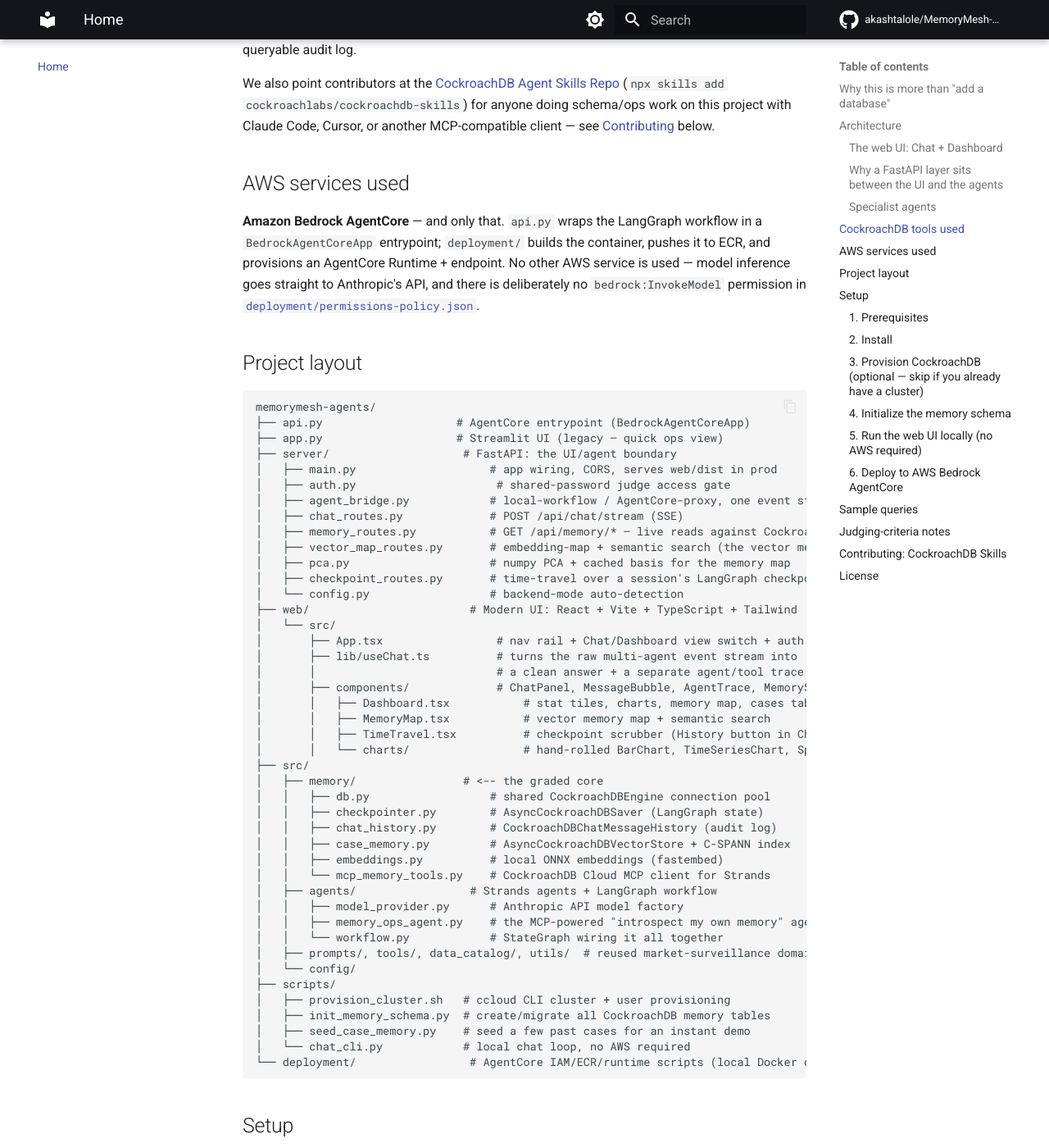
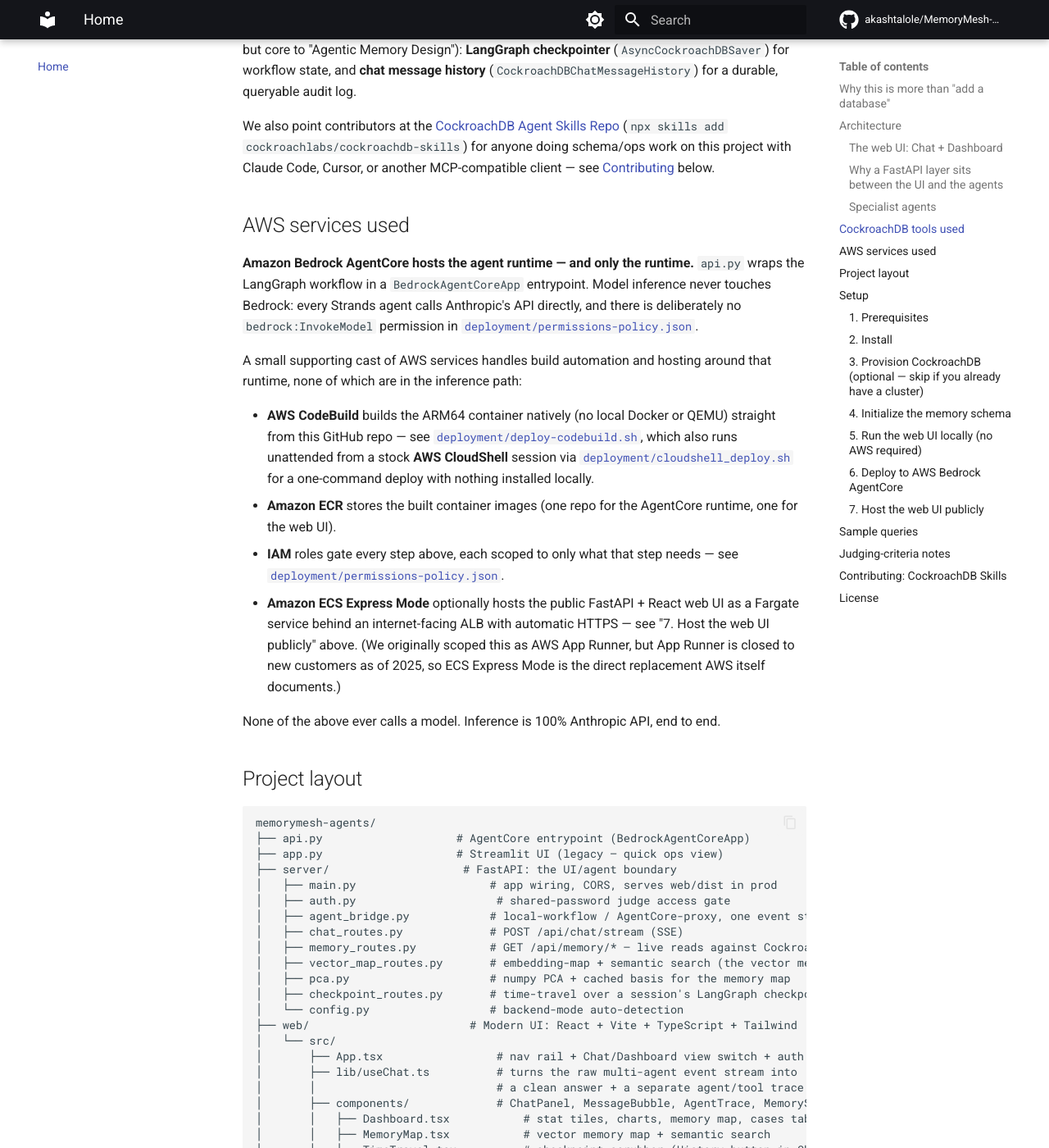
Before and after one commit to akashtalole/MemoryMesh-Agents, an MkDocs documentation site: the page built from docs/index.md, in a window 1280 px wide and 1400 px high, scrolled down 4808 px. Shown: the whole window at 82% size. Built offline with MkDocs 1.6.1 and Material for MkDocs 9.7.7, drawn with Linux system fonts in a browser that asks for light colours; comment, search, counter and statistics services are not loaded; some of the changed text lies outside the part shown.

Commit message:
Correct AWS services used claims and add ECS web-hosting section to docs
Amazon Bedrock AgentCore hosts the agent runtime, but it's no longer the
only AWS service in the stack now that CodeBuild, ECR, ECS Express Mode,
and IAM handle build automation and public web-UI hosting. Updates
README.md and docs/index.md to reflect that accurately while keeping the
"model inference never touches Bedrock" claim intact, and brings the
missing "Host the web UI publicly" (ECS Express Mode) section into the
MkDocs homepage so it matches README.md.

Co-Authored-By: Claude Sonnet 5 <noreply@anthropic.com>
Claude-Session: https://claude.ai/code/session_01UVy43fLXQYdLogaqjvsz9n

````diff
--- a/docs/index.md
+++ b/docs/index.md
@@ -8,9 +8,11 @@ LangGraph orchestrates a team of [Strands Agents](https://github.com/strands-age
 (reasoning via Anthropic's API directly), and every layer of memory —
 short-term conversation state, durable audit history, and long-term semantic
 case memory — is backed by [CockroachDB](https://www.cockroachlabs.com/), the
-one system of record in the whole stack. The only AWS service in play is
-[Amazon Bedrock AgentCore](https://aws.amazon.com/bedrock/agentcore/), used
-purely to host the runtime.
+one system of record in the whole stack. Model inference never touches AWS:
+[Amazon Bedrock AgentCore](https://aws.amazon.com/bedrock/agentcore/) hosts
+the runtime, and a small supporting cast of AWS services (CodeBuild, ECR,
+ECS, IAM) handles build automation and hosting — see
+["AWS services used"](#aws-services-used) below.
 
 The market-surveillance domain (agent personas, mock data, report schemas)
 is forked from AWS's own public sample,
@@ -222,12 +224,33 @@ below.
 
 ## AWS services used
 
-**Amazon Bedrock AgentCore** — and only that. `api.py` wraps the LangGraph
-workflow in a `BedrockAgentCoreApp` entrypoint; `deployment/` builds the
-container, pushes it to ECR, and provisions an AgentCore Runtime + endpoint.
-No other AWS service is used — model inference goes straight to Anthropic's
-API, and there is deliberately no `bedrock:InvokeModel` permission in
-[`deployment/permissions-policy.json`](https://github.com/akashtalole/MemoryMesh-Agents/blob/main/deployment/permissions-policy.json).
+**Amazon Bedrock AgentCore hosts the agent runtime — and only the runtime.**
+`api.py` wraps the LangGraph workflow in a `BedrockAgentCoreApp` entrypoint.
+Model inference never touches Bedrock: every Strands agent calls Anthropic's
+API directly, and there is deliberately no `bedrock:InvokeModel` permission
+in [`deployment/permissions-policy.json`](https://github.com/akashtalole/MemoryMesh-Agents/blob/main/deployment/permissions-policy.json).
+
+A small supporting cast of AWS services handles build automation and
+hosting around that runtime, none of which are in the inference path:
+
+- **AWS CodeBuild** builds the ARM64 container natively (no local Docker or
+  QEMU) straight from this GitHub repo — see
+  [`deployment/deploy-codebuild.sh`](https://github.com/akashtalole/MemoryMesh-Agents/blob/main/deployment/deploy-codebuild.sh),
+  which also runs unattended from a stock **AWS CloudShell** session via
+  [`deployment/cloudshell_deploy.sh`](https://github.com/akashtalole/MemoryMesh-Agents/blob/main/deployment/cloudshell_deploy.sh)
+  for a one-command deploy with nothing installed locally.
+- **Amazon ECR** stores the built container images (one repo for the
+  AgentCore runtime, one for the web UI).
+- **IAM** roles gate every step above, each scoped to only what that step
+  needs — see [`deployment/permissions-policy.json`](https://github.com/akashtalole/MemoryMesh-Agents/blob/main/deployment/permissions-policy.json).
+- **Amazon ECS Express Mode** optionally hosts the public FastAPI + React
+  web UI as a Fargate service behind an internet-facing ALB with automatic
+  HTTPS — see "7. Host the web UI publicly" above. (We originally scoped
+  this as AWS App Runner, but App Runner is closed to new customers as of
+  2025, so ECS Express Mode is the direct replacement AWS itself documents.)
+
+None of the above ever calls a model. Inference is 100% Anthropic API,
+end to end.
 
 ## Project layout
 
@@ -372,6 +395,24 @@ uvicorn server.main:app --host 0.0.0.0 --port 8000   # serves API + built UI tog
 The legacy Streamlit view (`make start-client`, `:8501`) still works as a
 quick ops look at the same AgentCore runtime.
 
+### 7. Host the web UI publicly
+
+The AgentCore runtime above has no browsable URL — it only accepts
+SigV4-signed requests. To give judges (or anyone) a public link:
+
+```bash
+make deploy-web
+```
+
+Builds `Dockerfile.web` (server/ + web/, separate from the AgentCore image)
+via CodeBuild and deploys it to **Amazon ECS Express Mode** — one command,
+a Fargate service + load-balanced HTTPS URL + autoscaling, no manual
+VPC/ALB setup. (We use ECS Express Mode rather than AWS App Runner because
+App Runner is closed to new customers as of this writing — Express Mode is
+AWS's own recommended replacement.) See
+[Setup Guide §9](SETUP_GUIDE.md#9-host-the-web-ui-publicly-amazon-ecs-express-mode)
+for the full walkthrough, prerequisites, and IAM roles it creates.
+
 ## Sample queries
 
 ```text
````
Also changed, not shown: README.md (+33 -10 lines).
